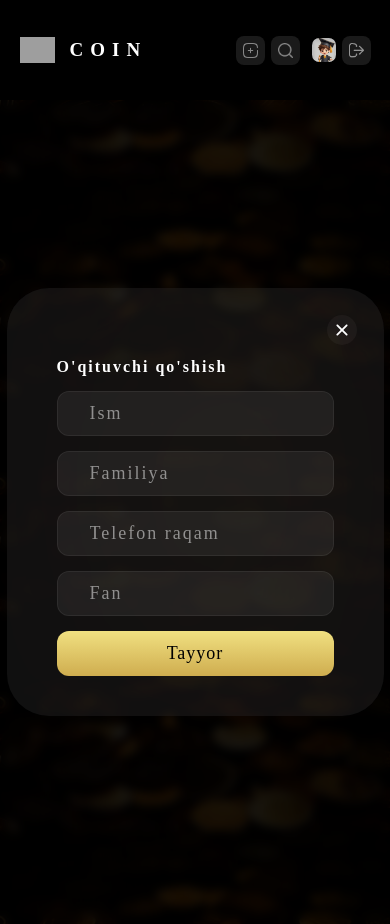
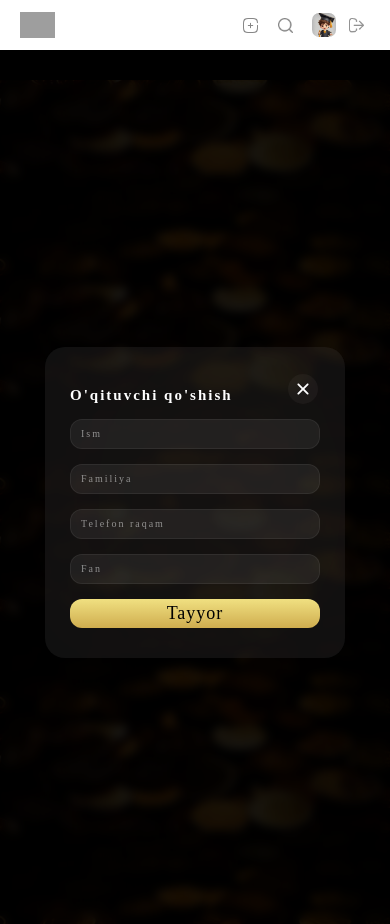
Before and after one commit to azimjonking/algoritmcoin, a React (Create React App) app: page /addteacher in a window 390 px wide. Built offline with nearby package versions, Linux system fonts and the light colour scheme; grey boxes are pictures that could not be loaded; a web font is replaced by a local one.

Commit message:
header height

```diff
--- a/src/components/header/Header.css
+++ b/src/components/header/Header.css
@@ -9,7 +9,7 @@ header {
 	position: fixed;
 	top: 0;
 	left: 0;
-	background: #000;
+	background: #fff;
 	z-index: 10;
 }
 
@@ -78,6 +78,10 @@ header .result {
 	}
 }
 @media (max-width: 562px) {
+	header {
+		padding: 25px 5%;
+		height: 70px;
+	}
 	.logo span {
 		font-size: 22px !important;
 	}
@@ -86,6 +90,9 @@ header .result {
 	}
 }
 @media (max-width: 410px) {
+	header {
+		height: 50px;
+	}
 	.logo span {
 		font-size: 19px !important;
 	}
--- a/src/routes/addTeacher/AddTeacher.css
+++ b/src/routes/addTeacher/AddTeacher.css
@@ -10,7 +10,7 @@
 }
 
 .addteacher::after {
-  content: "";
+	content: '';
 	width: 100%;
 	height: 100%;
 	position: absolute;
@@ -40,7 +40,7 @@
 	width: 30px;
 	height: 30px;
 	border-radius: 50%;
-  background: #A89F9F10;
+	background: #a89f9f10;
 	display: flex;
 	align-items: center;
 	justify-content: center;
@@ -53,7 +53,7 @@
 
 .addteacher > form > h3 {
 	font-size: 16px;
-  font-family: "SF Pro regular";
+	font-family: 'SF Pro regular';
 	letter-spacing: 2px;
 }
 
@@ -61,7 +61,7 @@
 	width: 100%;
 	padding: 11px 32px;
 	font-size: 18px;
-  font-family: "SF Pro regular";
+	font-family: 'SF Pro regular';
 	color: #fff;
 	background: #ffffff10;
 	border-radius: 12px;
@@ -71,23 +71,41 @@
 	transition: all 0.3s ease;
 }
 .addteacher > form > input::placeholder {
-  color: #ffffff80
+	color: #ffffff80;
 }
 
 .addteacher > form > input:focus {
-  border: 1px solid #CFAD4F;
+	border: 1px solid #cfad4f;
 }
 
 .addteacher > form > .create {
 	width: 100%;
 	padding: 12px;
 	font-size: 18px;
-  font-family: "SF Pro semibold";
+	font-family: 'SF Pro semibold';
 	color: #000;
-  background: linear-gradient(#F0E081, #CFAD4F);
+	background: linear-gradient(#f0e081, #cfad4f);
 	border-radius: 12px;
 	outline: none;
 	letter-spacing: 1px;
 	transition: all 0.3s ease;
 	text-align: center;
 }
+@media (max-width: 550px) {
+	.addteacher form {
+		width: 300px;
+		border-radius: 20px;
+		padding: 40px 25px 30px;
+		input {
+			height: 30px;
+			font-size: 10px;
+			padding-left: 10px;
+		}
+		h3 {
+			font-size: 15px;
+		}
+		.create {
+			padding: 4px;
+		}
+	}
+}
```
Lines whose indentation alone changed are shown as unchanged.
